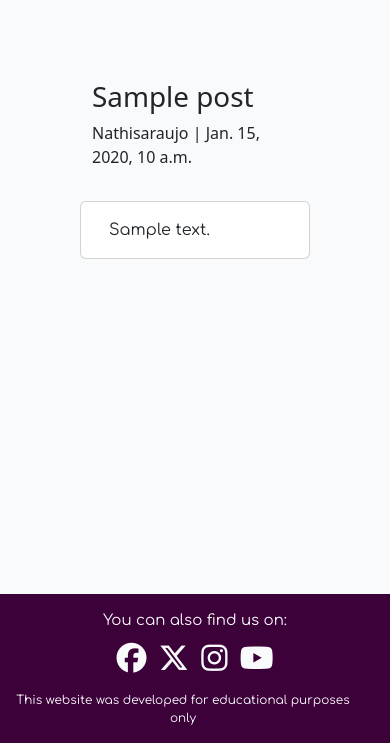
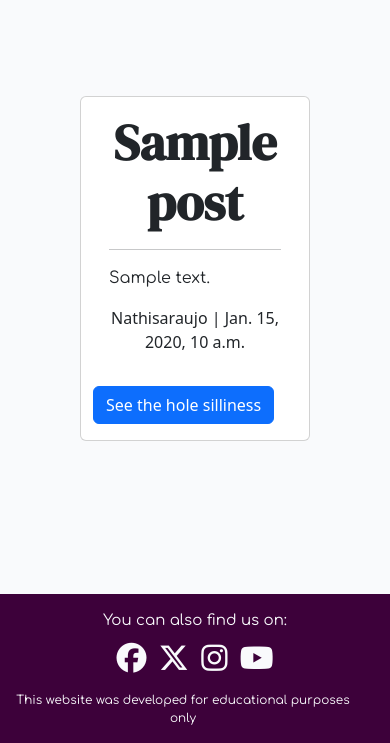
Before and after one commit to Nathisaraujo/project4, a Django app: a page that uses blog/templates/blog/post_detail.html in a window 390 px wide. Shown: the part 101-844 px from the top of the page. Run offline with Django 4.2, Linux system fonts and the light colour scheme; data comes from the database, SQL or seed files in the repository; tables that the repository leaves empty hold one stand-in row (values such as "Sample post").

Commit message:
changed post_detail.html stylization

```diff
--- a/blog/templates/blog/post_detail.html
+++ b/blog/templates/blog/post_detail.html
@@ -1,33 +1,50 @@
 {% extends 'base.html' %} {% block content %}
 {% load static %}
 
-<div class="masthead">
-    <div class="container">
-        <div class="row g-0">
-            <div class="col-md-6 masthead-text">
-                <!-- Post title goes in these h1 tags -->
-                <h1 class="post-title">{{ post.title }}</h1>
-                <!-- Post author goes before the | the post's created date goes after -->
-                <p class="post-subtitle">{{ post.author }} | {{ post.created_on }}</p>
-            </div>
-            <div class="d-none d-md-block col-md-6 masthead-image">
-                <img src="{% static 'images/default.jpg' %}" class="scale" alt="placeholder">
-            </div>
-        </div>
-    </div>
-</div>
+
 
 <div class="container">
     <div class="row">
         <div class="col card mb-4  mt-3 left  top">
             <div class="card-body">
-                <!-- The post content goes inside the card-text. -->
-                <!-- Use the | safe filter inside the template tags -->
-                <p class="card-text">
+                <h1 class="post-title">{{ post.title }}</h1>
+                <hr>
+                <p class="card-text"> {{ post.excerpt }}</p>
+                <p class="post-subtitle text-center">{{ post.author }} | {{ post.created_on }}</p>
+            </div>
+            <p>
+                <button class="btn btn-primary" type="button" data-toggle="collapse" data-target="#collapseExample" aria-expanded="false" aria-controls="collapseExample">
+                    See the hole silliness
+                </button>
+            </p>
+            <div class="collapse" id="collapseExample">
+                <div class="card card-body">
+                    <p> lalala </p>
+                </div>
+              </div>
+
+        </div>
+
+
+
+
+        <!-- <div id="accordion">
+            <div class="card">
+              <div class="card-header" id="headingOne">
+                <h5 class="mb-0">
+                  <button class="btn btn-link" data-toggle="collapse" data-target="#collapseOne" aria-expanded="true" aria-controls="collapseOne">
+                    <p class="card-text">
+                        See the hole silliness
+                    </p>
+                  </button>
+                </h5>
+              </div>
+              <div id="collapseOne" class="collapse show" aria-labelledby="headingOne" data-parent="#accordion">
+                <div class="card-body">
                     {{ post.content | safe }}
-                </p>
+              </div>
             </div>
-        </div>
+        </div> -->
     </div>
 </div>
 
--- a/sillytalks/settings.py
+++ b/sillytalks/settings.py
@@ -29,7 +29,7 @@ TEMPLATES_DIR = os.path.join(BASE_DIR, 'templates')
 SECRET_KEY = os.environ.get("SECRET_KEY")
 
 # SECURITY WARNING: don't run with debug turned on in production!
-DEBUG = False
+DEBUG = True
 
 ALLOWED_HOSTS = ['8000-nathisaraujo-project4-lu23mttha50.ws-eu108.gitpod.io',
                  'http://127.0.0.1:8000/',
--- a/static/css/style.css
+++ b/static/css/style.css
@@ -239,6 +239,9 @@ body {
     font-family: "Comfortaa", sans-serif;
 }
 
-/* .navbar-brand {
-    margin: 0px 100px 0px 10px;
-} */
+.post-title {
+    font-family: "DM Serif Display", serif;
+    font-size: 50px;
+    font-weight: bolder;
+    text-align: center;
+}
```
Also changed, not shown: 1 other file.
